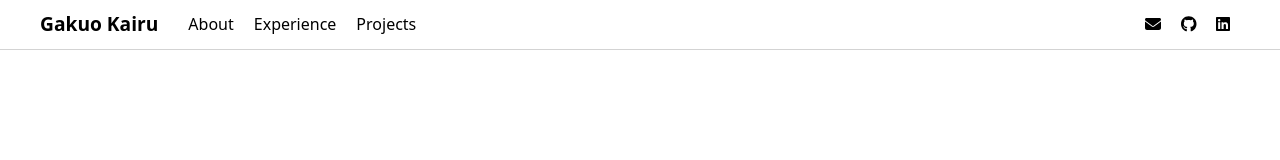
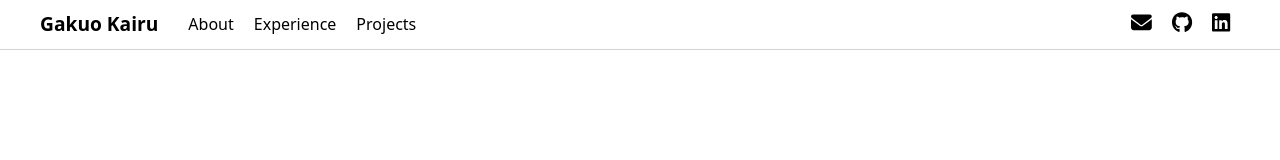
Before and after one commit to kairugakuo2/Portfolio, a React (Vite) app: page / in a window 1280 px wide. Shown: the top 160 px of the page. Built offline with nearby package versions, Linux system fonts and the light colour scheme.

Commit message:
increased icon size and spacing issues

```diff
--- a/src/components/NavBar.jsx
+++ b/src/components/NavBar.jsx
@@ -21,13 +21,13 @@ const NavBar = () => {
                     </div>
                     <div id="rightNav">
                         <a target="_blank" href="mailto:kairugakuo2@gmail.com">
-                            <FontAwesomeIcon icon={faEnvelope} />
+                            <FontAwesomeIcon icon={faEnvelope} className="socialIcon" />
                         </a>
                         <a target="_blank" href="https://github.com/kairugakuo2">
-                            <FontAwesomeIcon icon={faGithub} />
+                            <FontAwesomeIcon icon={faGithub} className="socialIcon"/>
                         </a>
                         <a target="_blank" href="https://www.linkedin.com/in/gakuo/">
-                            <FontAwesomeIcon icon={faLinkedin} />
+                            <FontAwesomeIcon icon={faLinkedin} className="socialIcon"/>
                         </a>
                     </div>
                 </div>
--- a/src/styles/App.css
+++ b/src/styles/App.css
@@ -45,7 +45,9 @@ nav{
 #leftNav a, #rightNav a{
   padding: 10px;
 }
-
+ .socialIcon {
+   font-size: 1.3rem;
+ }
 .navbar-brand{
   font-weight: bold;
   font-size: 1.2rem;
@@ -162,7 +164,7 @@ nav{
    }
    #rightNav a{
      font-size: 0.9rem;
-     padding: 5px;
+     padding: 10px;
    }
 
    .navContainer{
@@ -173,6 +175,8 @@ nav{
      width: 100%;
      margin: auto;
    }
+
+
    /* Intro responsiveness */
    .intro h1 {
      font-size: 2rem;
```
